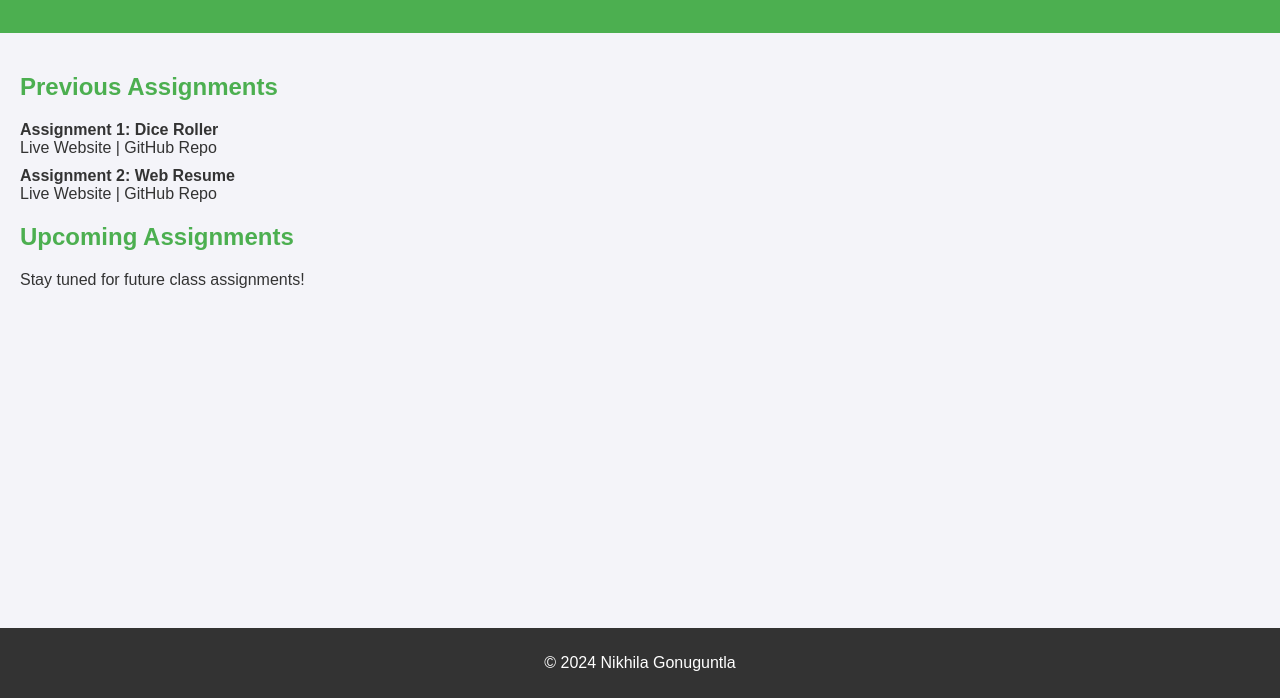
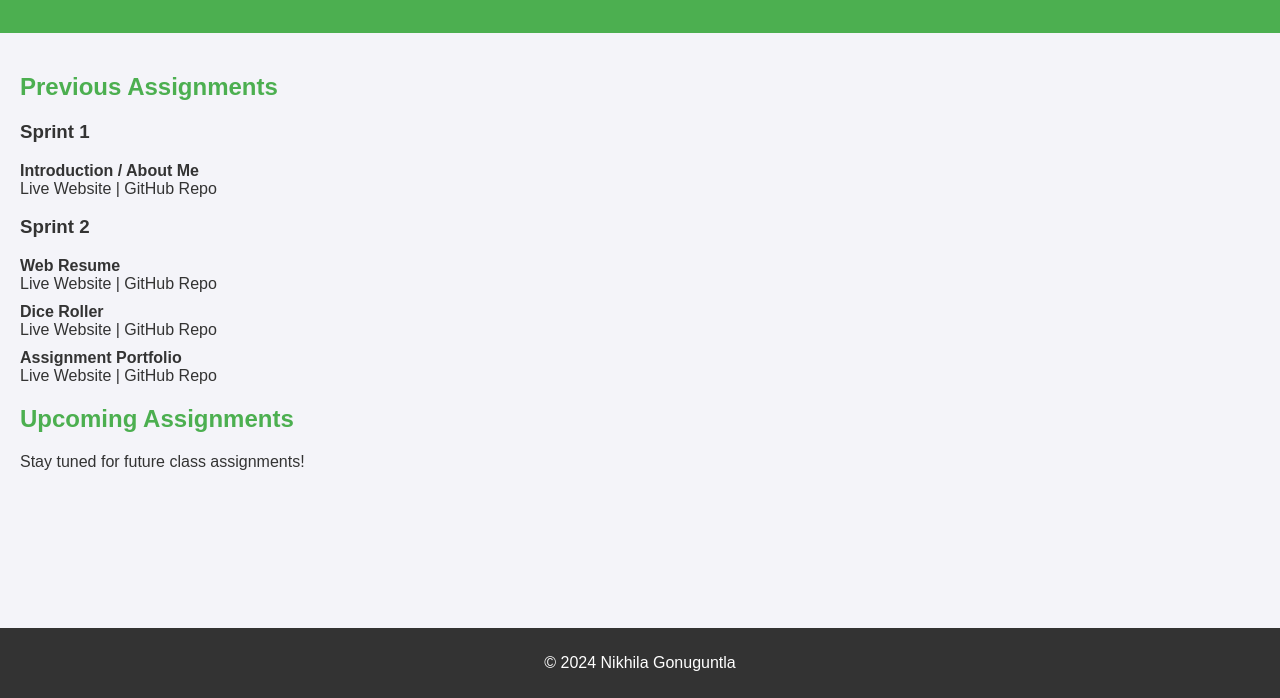
Before and after one commit to nikiGN-07/assignment-portfolio, a plain HTML site: page index.html in a window 1280 px wide. Shown: the part 102-800 px from the top of the page. Drawn offline with Linux system fonts and the light colour scheme.

Commit message:
Update index.html

```diff
--- a/index.html
+++ b/index.html
@@ -15,20 +15,35 @@
     <main>
         <section class="assignments">
             <h2>Previous Assignments</h2>
+                <ul>
+                    <h3>Sprint 1</h3>
+                <li>
+                    <strong>Introduction / About Me</strong>
+                    <br>
+                    <a href="https://nikign-07.github.io/me/" target="_blank">Live Website</a> |
+                    <a href="https://github.com/nikiGN-07/me" target="_blank">GitHub Repo</a>
+                </li>
+            </ul>
             <ul>
+                <h3>Sprint 2</h3>
                 <li>
-                    <strong>Assignment 1: Dice Roller</strong>
+                    <strong>Web Resume</strong>
+                    <br>
+                    <a href="https://your-azure-resume-link" target="_blank">Live Website</a> |
+                    <a href="https://github.com/your-github-resume-repo" target="_blank">GitHub Repo</a>
+                </li>
+                <li>
+                    <strong>Dice Roller</strong>
                     <br>
                     <a href="https://orange-desert-0198bf41e.5.azurestaticapps.net/" target="_blank">Live Website</a> |
                     <a href="https://github.com/nikiGN-07/roll-dice/tree/main" target="_blank">GitHub Repo</a>
                 </li>
                 <li>
-                    <strong>Assignment 2: Web Resume</strong>
+                    <strong>Assignment Portfolio</strong>
                     <br>
-                    <a href="https://your-azure-resume-link" target="_blank">Live Website</a> |
-                    <a href="https://github.com/your-github-resume-repo" target="_blank">GitHub Repo</a>
+                    <a href="https://mango-smoke-0ac6cbd1e.5.azurestaticapps.net/" target="_blank">Live Website</a> |
+                    <a href="https://github.com/nikiGN-07/assignment-portfolio" target="_blank">GitHub Repo</a>
                 </li>
-                <!-- Add more assignments as needed -->
             </ul>
         </section>
 
```
